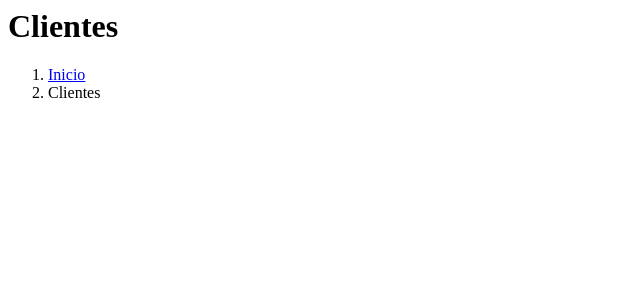
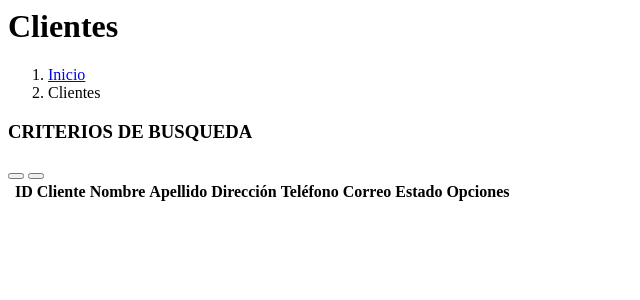
Before and after one commit to Fabrizio951/CobradoAppWeb, a PHP site: page /clientes.php in a window 1280 px wide. Shown: the top 300 px of the page, without its empty margins (0-640 px from the left). Run offline with PHP 8.4, Linux system fonts and the light colour scheme; lists and menus that the app fills with data are empty.

Commit message:
Iniciando CRUD de Clientes

```diff
--- a/vista/contenido/clientes.php
+++ b/vista/contenido/clientes.php
@@ -17,6 +17,61 @@
     <!-- /.content-header -->
 
     <!-- Main content -->
-    <section class="content">
-    </section>
+    <div class="content">
+      <div class="container-fluid">
+
+        <div class="row">
+          <div class="col-lg-12">
+            <div class="card card-info">
+              <div class="card-header">
+                <h3 class="card-title">CRITERIOS DE BUSQUEDA</h3>
+                  <div class="card-tools">
+                    <button type="button" class="btn btn-tool" data-card-widget="collapse">
+                      <i class="fas fa-minus"></i>
+                    </button>
+                    <button type="button" class="btn btn-tool" id="btnLimpiarBusqueda">
+                        <i class="fas fa-times"></i>
+                    </button>
+                  </div> <!-- ./ end card-tools -->
+                </div> <!-- ./ end card-header -->
+              <div class="card-body">
+              </div> <!-- ./ end card-body -->
+            </div>
+          </div>
+        </div>
+
+        <div class="row">
+          <div class="col-lg-12">
+            <table id="tbl_clientes" class="table table-striped w-100 shadow">
+              <thead>
+                <tr>
+                  <th></th>
+                  <th>ID Cliente</th>
+                  <th>Nombre</th>
+                  <th>Apellido</th>
+                  <th>Dirección</th>
+                  <th>Teléfono</th>
+                  <th>Correo</th>
+                  <th>Estado</th>
+                  <th class="text-center">Opciones</th>
+                </tr>
+              </thead>
+              <tbody>
+              </tbody>
+            </table>
+          </div>
+        </div>
+      </div>
+    </div>
     <!-- /.content -->
+
+    <script>
+    $(document).ready(function(){
+      var table;
+      table = $("#tbl_clientes").DataTable({
+        language:{
+          url: "https://cdn.datatables.net/plug-ins/1.10.20/i18n/Spanish.json"
+        }
+      });
+    })
+    </script>
```
